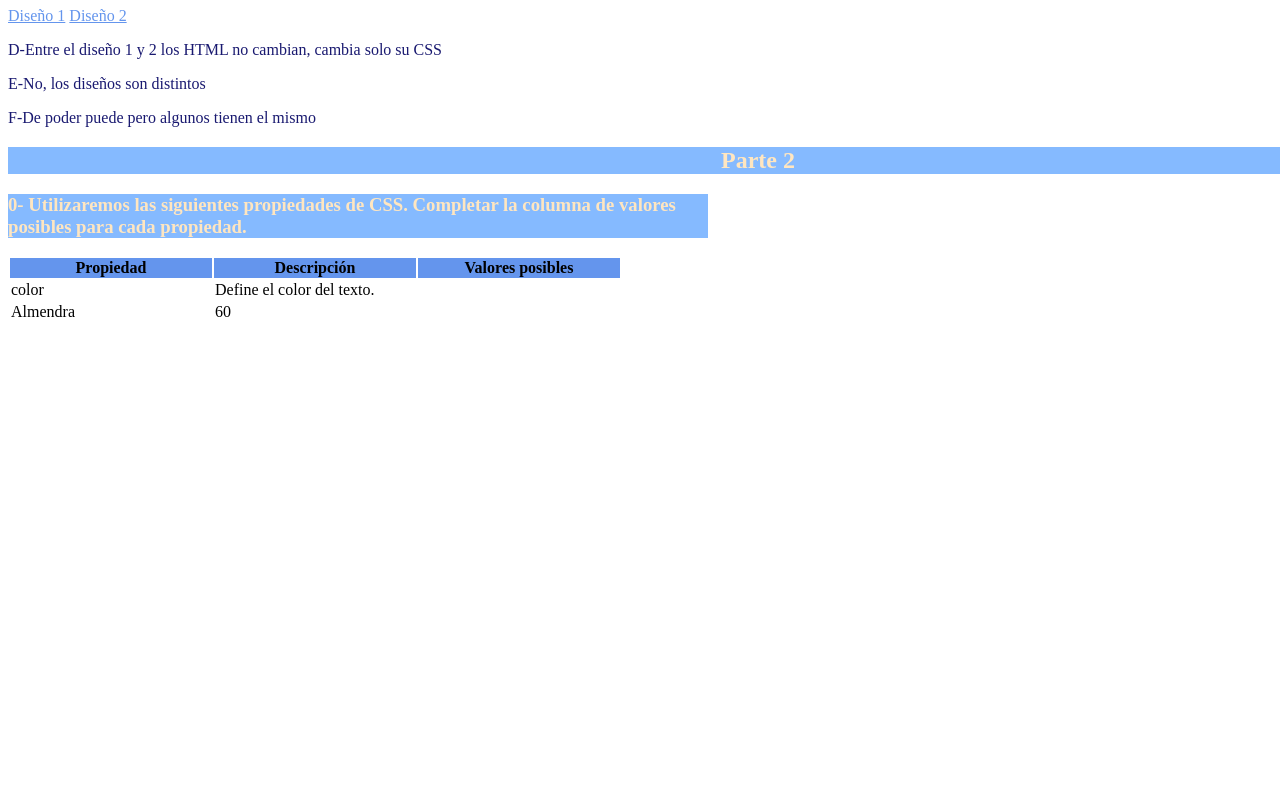
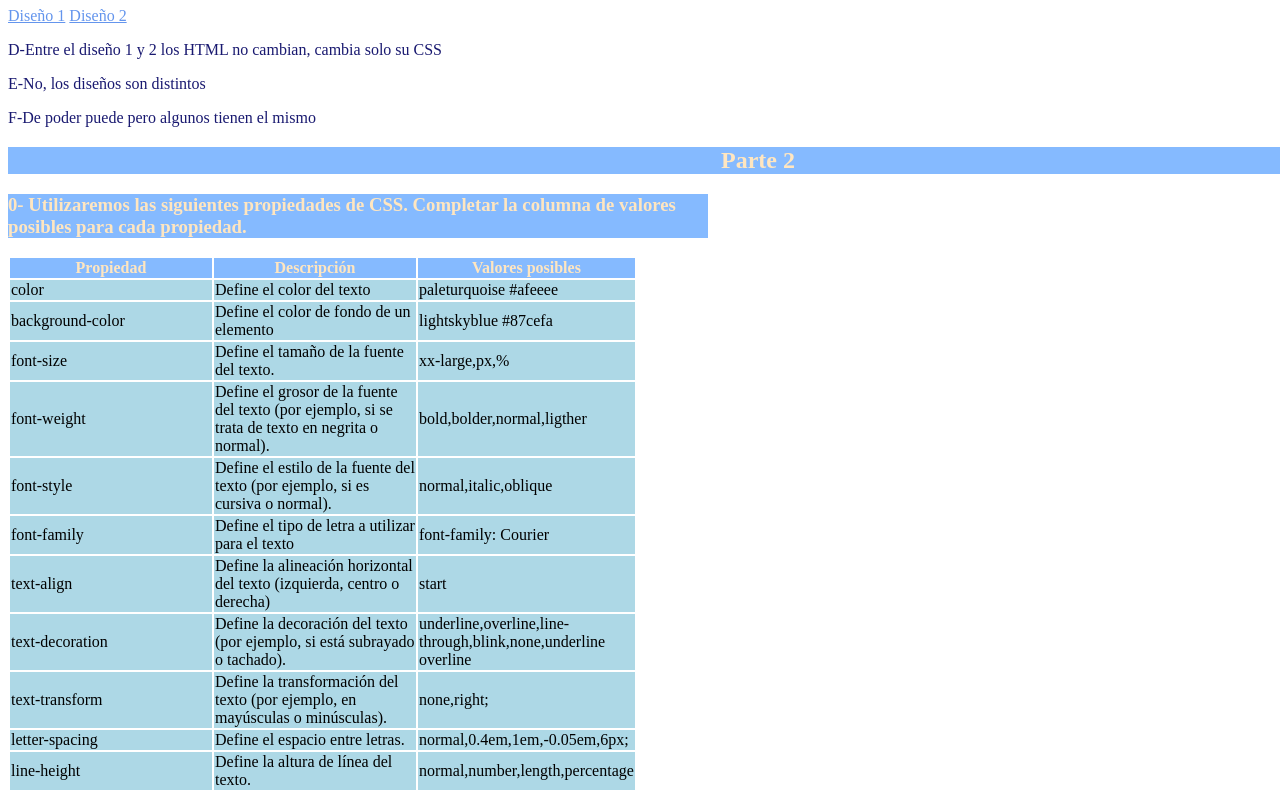
Before and after one commit to Thiaguitocar/css, a plain HTML site: page trabajo.html in a window 1280 px wide. Shown: the part 1715-2515 px from the top of the page. Before the commit the page ends 2047 px from the top, so only its background shows below. Drawn offline with Linux system fonts and the light colour scheme.

Commit message:
sin terminar

```diff
--- a/trabajo.html
+++ b/trabajo.html
@@ -29,15 +29,23 @@
         p {
             color: midnightblue;
         }
-        ol{
+
+        ol {
             color: midnightblue;
         }
-        a{
+
+        a {
             color: cornflowerblue;
         }
-        th{
-            background-color: cornflowerblue;
+
+        th {
+            background-color: #85baff;
             width: 200px;
+            color: rgb(255, 230, 192)
+        }
+
+        td {
+            background-color: lightblue;
         }
     </style>
 </head>
@@ -107,11 +115,14 @@
                 CSS. En el head del HTML debemos utilizar la etiqueta link</li>
         </ol>
 
-        <h3>9- Ingrese al sitio CSS Zen Garden http://www.csszengarden.com y analicemos el código HTML siguiendo los siguientes pasos:<br>
+        <h3>9- Ingrese al sitio CSS Zen Garden http://www.csszengarden.com y analicemos el código HTML siguiendo los
+            siguientes pasos:<br>
             A-Hacer clic en View All Designs<br>
             B-Elegir dos diseños y abrirlo en pestañas distintas<br>
-            C-En el primer y segundo diseño presiona ctrl+u (esta combinación de teclas permite ver el código HTML en el navegador)<br>
-            D-Escribir la URL de los dos diseños seleccionados y responder: las etiquetas dentro de body ¿son iguales? ¿Qué es lo distinto? ¿Qué contribuye al cambio de diseño?<br>
+            C-En el primer y segundo diseño presiona ctrl+u (esta combinación de teclas permite ver el código HTML en el
+            navegador)<br>
+            D-Escribir la URL de los dos diseños seleccionados y responder: las etiquetas dentro de body ¿son iguales?
+            ¿Qué es lo distinto? ¿Qué contribuye al cambio de diseño?<br>
             E-Abrir los dos archivos CSS de los diseños seleccionados. ¿Son los mismos?<br>
             F-En líneas generales, el mismo HTML ¿puede tener diferentes diseños?
         </h3>
@@ -123,7 +134,8 @@
 
         <h2>Parte 2</h2>
 
-        <h3>0- Utilizaremos las siguientes propiedades de CSS. Completar la columna de valores posibles para cada propiedad.</h3>
+        <h3>0- Utilizaremos las siguientes propiedades de CSS. Completar la columna de valores posibles para cada
+            propiedad.</h3>
         <table>
             <tr>
                 <th>Propiedad</th>
@@ -132,16 +144,63 @@
             </tr>
             <tr>
                 <td>color</td>
-                <td>Define el color del texto.</td>
-                <td></td>
+                <td>Define el color del texto</td>
+                <td>paleturquoise #afeeee</td>
             </tr>
             <tr>
-                <td>Almendra</td>
-                <td>60</td>
+                <td>background-color</td>
+                <td>Define el color de fondo de un elemento</td>
+                <td>lightskyblue #87cefa</td>
+            </tr>
+            <tr>
+                <td>font-size</td>
+                <td>Define el tamaño de la fuente del texto.</td>
+                <td>xx-large,px,%</td>
+            </tr>
+            <tr>
+                <td>font-weight</td>
+                <td>Define el grosor de la fuente del texto (por ejemplo, si se trata de texto en negrita o normal).
+                </td>
+                <td>bold,bolder,normal,ligther</td>
+            </tr>
+            <tr>
+                <td>font-style</td>
+                <td>Define el estilo de la fuente del texto (por ejemplo, si es cursiva o normal).</td>
+                <td>normal,italic,oblique</td>
+            </tr>
+            <tr>
+                <td>font-family</td>
+                <td>Define el tipo de letra a utilizar para el texto</td>
+                <td>font-family: Courier</td>
+            </tr>
+            <tr>
+                <td>text-align</td>
+                <td>Define la alineación horizontal del texto (izquierda, centro o derecha) </td>
+                <td>start</td>
+            </tr>
+            <tr>
+                <td>text-decoration</td>
+                <td>Define la decoración del texto (por ejemplo, si está subrayado o tachado).</td>
+                <td>underline,overline,line-through,blink,none,underline overline</td>
+            </tr>
+            <tr>
+                <td>text-transform</td>
+                <td>Define la transformación del texto (por ejemplo, en mayúsculas o minúsculas).</td>
+                <td>none,right;</td>
+            </tr>
+            <tr>
+                <td>letter-spacing</td>
+                <td>Define el espacio entre letras.</td>
+                <td> normal,0.4em,1em,-0.05em,6px;</td>
+            </tr>
+            <tr>
+                <td>line-height</td>
+                <td>Define la altura de línea del texto.</td>
+                <td>normal,number,length,percentage</td>
             </tr>
         </table>
     </main>
-    <footer>
+
 
     </footer>
 </body>
```
Also changed, not shown: cajas/ejemplo-pagina.html (added, +19 -0 lines), cajas/modelo-caja.html (added, +45 -0 lines), css/estilos.css (+23 -2 lines), practica de css.html (added, +36 -0 lines).
